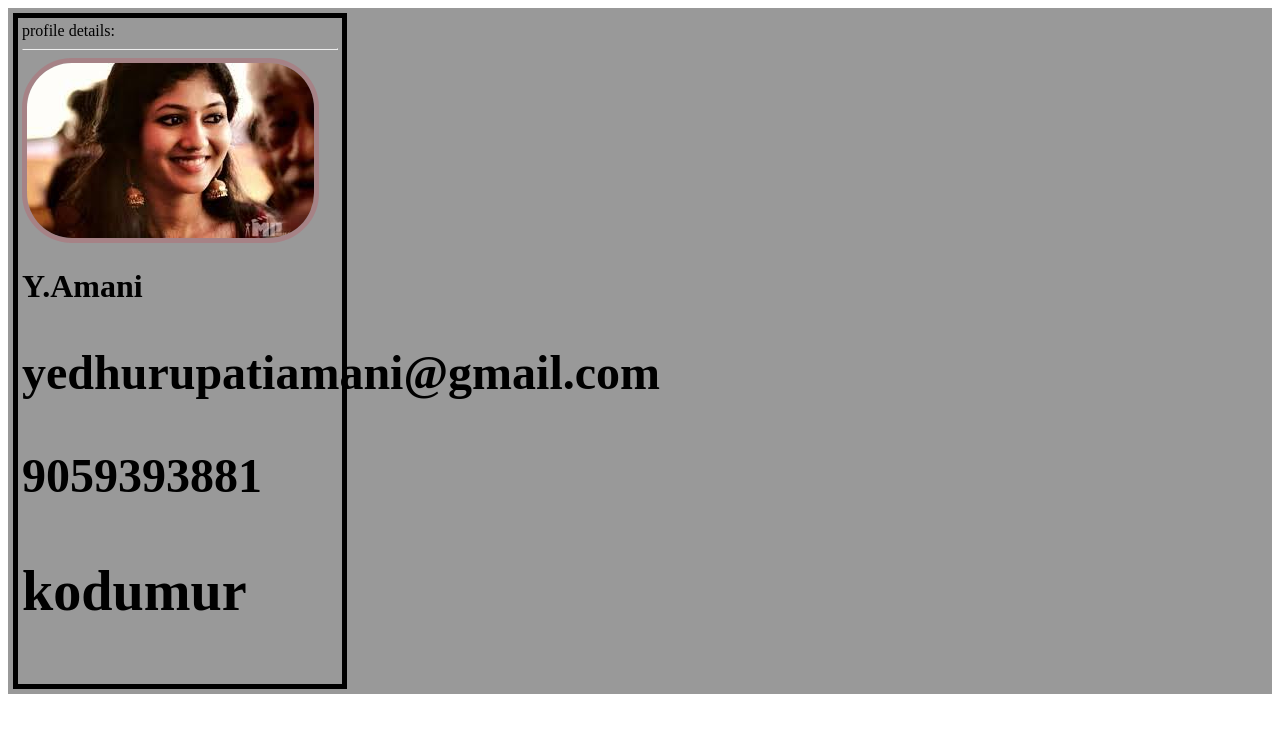
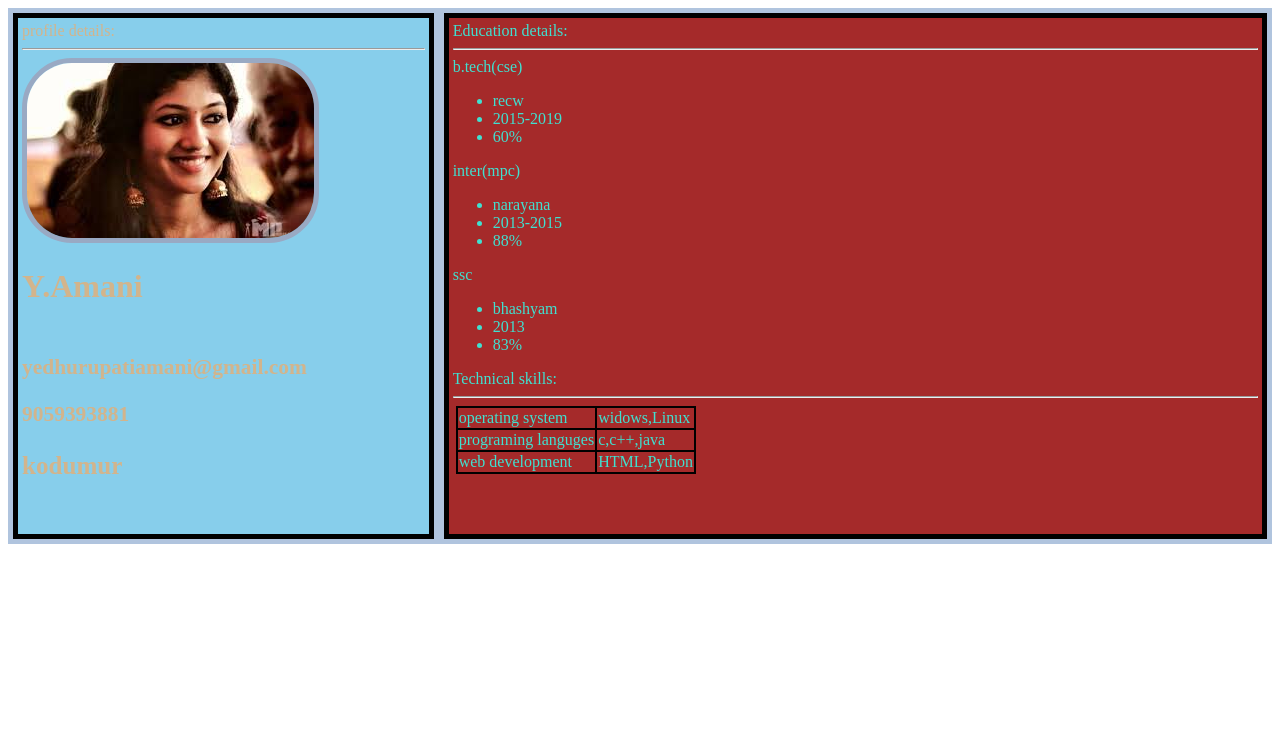
Before and after one commit to amaniPaddu/resume_amani, a plain HTML site: page index.html in a window 1280 px wide. Drawn offline with Linux system fonts and the light colour scheme.

Commit message:
initial commit

```diff
--- a/data.json
+++ b/data.json
@@ -1,9 +1,49 @@
 {
-  "left":{
+  "basics":{
     "photo":"aa.jpg",
     "name":"Y.Amani",
     "email":"yedhurupatiamani@gmail.com",
     "phone":"9059393881",
     "address":"kodumur"
-  }
+  },
+"education":[
+  {
+"course":"b.tech(cse)",
+"college":[
+  "recw",
+  "2015-2019",
+  "60%"
+]
+},
+{
+"course":"inter(mpc)",
+"college":[
+"narayana",
+"2013-2015",
+"88%"
+]
+},
+{
+"course":"ssc",
+"college":[
+"bhashyam",
+"2013",
+"83%"
+]
 }
+],
+"skills":[{
+  "name":"operating system",
+  "value":"widows,Linux"
+},
+{
+  "name":"programing languges",
+  "value":"c,c++,java"
+},
+{
+  "name":"web development",
+  "value":"HTML,Python"
+}
+
+]
+}
--- a/main.js
+++ b/main.js
@@ -13,8 +13,11 @@ xhr.send();
 // function calling
 loadjson("data.json", function(text) {
   let data=JSON.parse(text);
+  // data.vale we are taking data here indicate the let data =JSON.parse(text);here we are assiging our text to data
   console.log(data);
-  basics(data.left);
+  basics(data.basics);
+  education(data.education);
+  skill(data.skills);
 })
 // for main div calling
 // var main=document.queryselector('.main');
@@ -39,7 +42,7 @@ left.appendChild(image);
 var name=document.createElement("h1");
 name.textContent=leftside.name;
 left.appendChild(name);
-var email=document.createElement("h2");
+var email=document.createElement("h6");
 email.textContent=leftside.email;
 name.appendChild(email);
 var ph=document.createElement("p");
@@ -50,3 +53,45 @@ address.textContent=leftside.address;
 ph.appendChild(address);
 console.log(left);
 }
+var right=document.createElement("div");
+right.classList.add("right");
+main.appendChild(right);
+// education div start
+var edu=document.createElement("div");
+edu.classList.add("edu1")
+edu.textContent="Education details:";
+edu.appendChild(document.createElement("HR"));
+right.appendChild(edu);
+function education(Educa){
+  for(i in Educa){
+    var e1=document.createElement("div");
+    e1.classList.add("edu2");
+    e1.textContent=Educa[i].course;
+
+var ul=document.createElement("ul");
+for(j in Educa[i].college){
+  var li=document.createElement("li");
+  li.textContent=Educa[i].college[j];
+  ul.appendChild(li);
+  e1.appendChild(ul);
+  edu.appendChild(e1);
+  console.log(edu);
+}
+  }
+}
+function skill(skills){
+  var skill_title=document.createElement("div");
+  skill_title.classList.add("tech_skills");
+  skill_title.textContent="Technical skills:";
+  skill_title.appendChild(document.createElement("HR"));
+  right.appendChild(skill_title);
+  // table creation
+  var table=document.createElement("table");
+  var row="";
+  for(var i= 0; i < skills.length; i++) {
+  row =row+"<tr><td>"+skills[i].name+"</td><td>"+skills[i].value+"</td></tr>"
+  }
+table.innerHTML=row;
+skill_title.appendChild(table);
+
+}
--- a/style.css
+++ b/style.css
@@ -1,22 +1,33 @@
+table,tr,td {
+  border: 2px solid #000;
+  border-collapse: collapse;
+  margin: 3px;
+}
 .main{
+  display:flex;
+  flex-wrap: wrap;
   width: 100%;
-  background-color: #999;
+  background-color:	#B0C4DE;
+  color: #D8BFD8;
   /* flex box syntax */
-  display: flex;
 }
 .left{
-  width: 25%;
-  background-color: #c45e45;
+  background-color: #778899;
   border: 5px solid #000;
   margin: 5px;
+  flex:1;
   padding: 4px;
+  color: #D2B48C;
   /* background-image: url(); */
 }
 .right{
-  width: 70%;
-  background-color: #666;
+  background-color:	#A0522D;
   border: 5px solid #000;
   margin:5px;
+  flex: 2;
+  padding: 4px;
+  text-align: justify;
+  color:	#40E0D0;
 }
 #name{
   color: green;
@@ -29,8 +40,8 @@
  1280-1024:desctop
 1024-768:Tablet(landscape)
 768-480:Tablet
-480:mobile landscape (or) smaller device
-*/
+480:mobile landscape (or) smaller device */
+
 /* @media screen and (min-width:425px) */
 /* media queries */
 @media only screen and (min-width:1024px) and (max-width:1280px)
@@ -38,23 +49,50 @@
   .main{
     display:flex;
   flex-direction: row;
-width:100%;
+/* width:100%; */
   }
   .left{
-    width: 25%;
-    background-color: #999;
+    background-color:	#00FFFF;
   }
   .right{
-    width: 75%;
-    background-color: pink;
+    background-color:	#FFEBCD;
   }
 }
 @media only screen and (min-width:768px) and (max_width:1024px){
-
+  .main{
+    display:flex;
+  flex-direction: row;
+/* width:100%; */
+  }
+  .left{
+    background-color: red;
+  }
+  .right{
+    background-color:	green;
+  }
 }
 @media only screen and (min-width:480px) and (max_width:768px){
-
+  .main{
+    display:flex;
+  flex-direction: row;
+/* width:100%; */
+  }
+  .left{
+    background-color: blue;
+  }
+  .right{
+    background-color: orange;
+  }
 }
 @media only screen and (min-width:480px){
-
- }
+  .main{
+    display:flex;
+  flex-direction: row;
+  }
+  .left{
+    background-color:skyblue;
+  }
+  .right{
+    background-color: brown;
+  }
+}
```
Also changed, not shown: index.html (+1 -1 lines).
